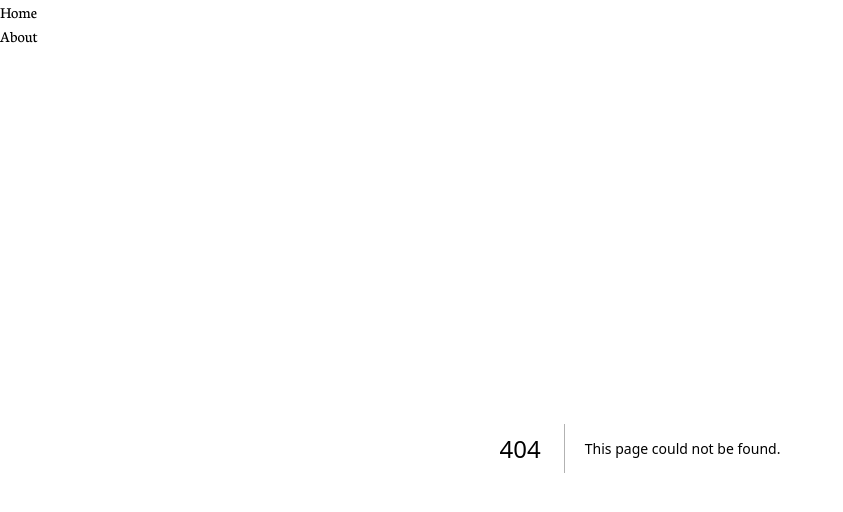
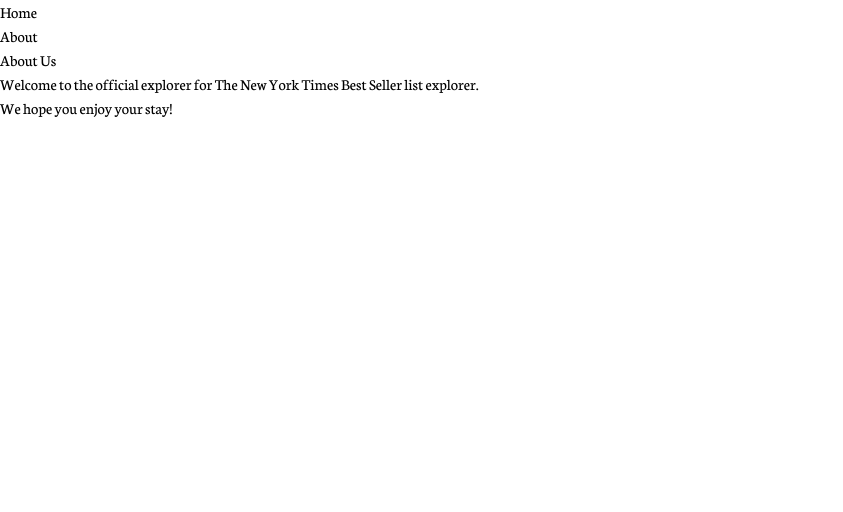
Before and after one commit to hyesuhong/next_best_seller, a Next.js app: page /about in a window 1280 px wide. Before the commit this address had no page. Shown: the top 512 px of the page, without its empty margins (0-843 px from the left). Built offline with nearby package versions, Linux system fonts and the light colour scheme.

Commit message:
feat: add about page

```diff
--- /dev/null
+++ b/app/about/page.tsx
@@ -0,0 +1,13 @@
+export default function Page() {
+	return (
+		<main>
+			<h1>About Us</h1>
+			<p>
+				Welcome to the official explorer for The New York Times Best Seller list
+				explorer.
+				<br />
+				We hope you enjoy your stay!
+			</p>
+		</main>
+	);
+}
```
